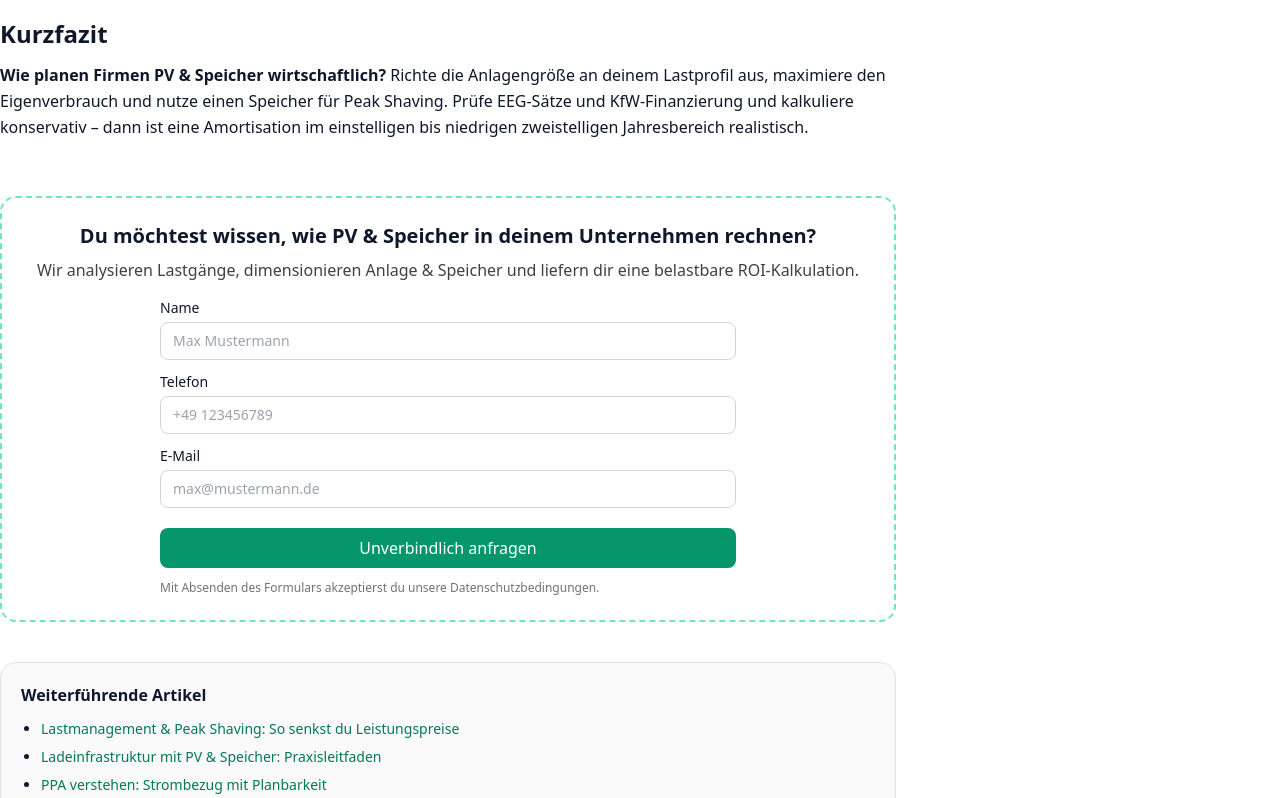
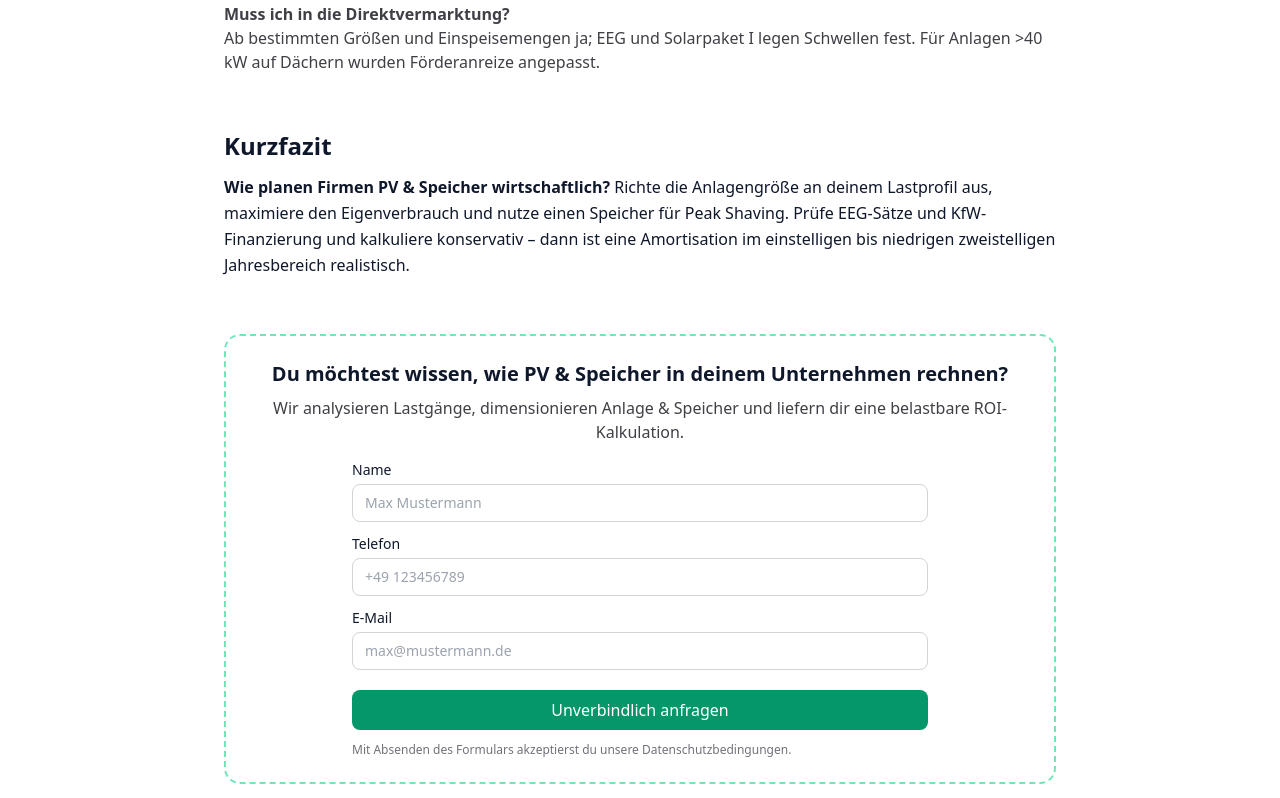
Before and after one commit to lennartnm/findbar_website, a Next.js app: page /blog/beispiel-blog-solar in a window 1280 px wide. Shown: the part 6727-7525 px from the top of the page. Built offline with nearby package versions, Linux system fonts and the light colour scheme.

Commit message:
Update page.tsx

```diff
--- a/src/app/blog/beispiel-blog-solar/page.tsx
+++ b/src/app/blog/beispiel-blog-solar/page.tsx
@@ -111,7 +111,8 @@ export default function Page() {
   ];
 
   return (
-    <article className="prose prose-zinc max-w-4xl">
+<article className="prose prose-zinc mx-auto max-w-4xl px-4 sm:px-6 lg:px-8">
+
       {/* Header */}
       <header className="mb-10">
         <h1 className="text-3xl sm:text-4xl font-extrabold leading-tight tracking-tight">
```
